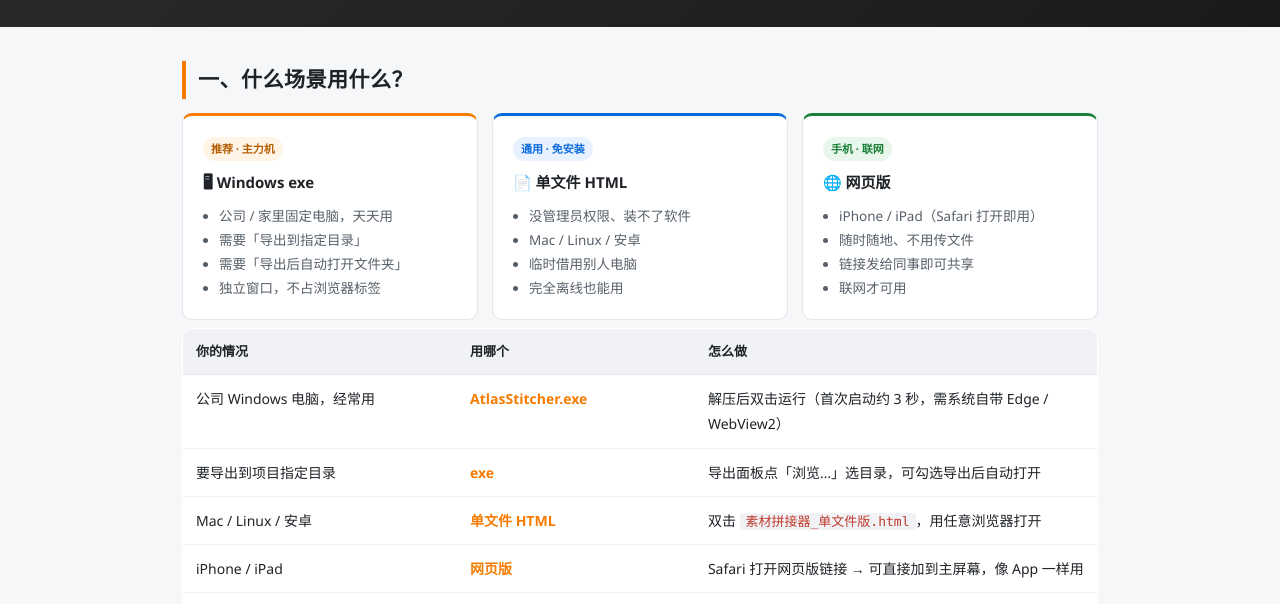
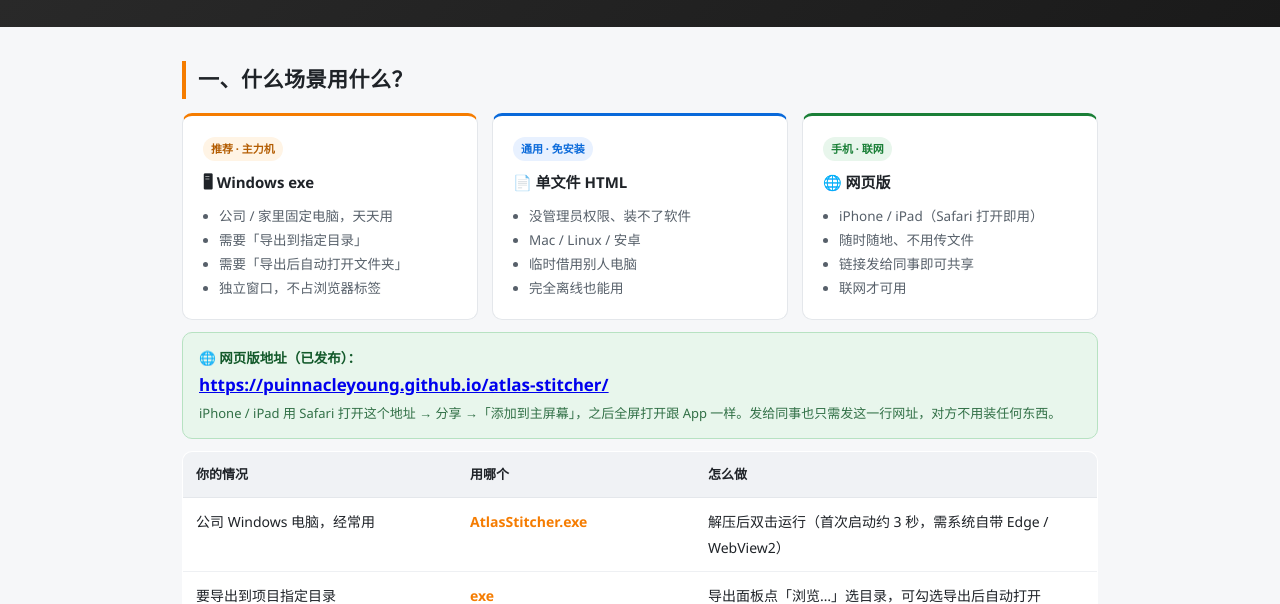
Before and after one commit to PuinnacleYoung/atlas-stitcher, a plain HTML site: page 使用教程.html in a window 1280 px wide. Shown: the part 172-776 px from the top of the page. Drawn offline with Linux system fonts and the light colour scheme.

Commit message:
发布素材拼接器 v1

```diff
--- a/使用教程.html
+++ b/使用教程.html
@@ -123,12 +123,18 @@
   </div>
 </div>
 
+<div class="ok">
+  <b>🌐 网页版地址（已发布）：</b><br>
+  <a href="https://puinnacleyoung.github.io/atlas-stitcher/" target="_blank" style="font-size:17px;font-weight:800;word-break:break-all">https://puinnacleyoung.github.io/atlas-stitcher/</a><br>
+  <span style="font-size:13px;opacity:.85">iPhone / iPad 用 Safari 打开这个地址 → 分享 →「添加到主屏幕」，之后全屏打开跟 App 一样。发给同事也只需发这一行网址，对方不用装任何东西。</span>
+</div>
+
 <table>
   <tr><th style="width:30%">你的情况</th><th style="width:26%">用哪个</th><th>怎么做</th></tr>
   <tr><td>公司 Windows 电脑，经常用</td><td><b>AtlasStitcher.exe</b></td><td>解压后双击运行（首次启动约 3 秒，需系统自带 Edge / WebView2）</td></tr>
   <tr><td>要导出到项目指定目录</td><td><b>exe</b></td><td>导出面板点「浏览…」选目录，可勾选导出后自动打开</td></tr>
   <tr><td>Mac / Linux / 安卓</td><td><b>单文件 HTML</b></td><td>双击 <code>素材拼接器_单文件版.html</code>，用任意浏览器打开</td></tr>
-  <tr><td>iPhone / iPad</td><td><b>网页版</b></td><td>Safari 打开网页版链接 → 可直接加到主屏幕，像 App 一样用</td></tr>
+  <tr><td>iPhone / iPad</td><td><b>网页版</b></td><td>Safari 打开 <code>puinnacleyoung.github.io/atlas-stitcher</code> → 加到主屏幕，像 App 一样用</td></tr>
   <tr><td>完全没网 / 内网隔离</td><td><b>单文件 HTML</b> 或 <b>exe</b></td><td>两者都纯本地运行，图片不会上传到任何服务器</td></tr>
   <tr><td>发给同事 / 分享</td><td><b>整个 zip</b> 或 <b>网页版链接</b></td><td>zip 内含全部版本；网页版只需发一个网址</td></tr>
 </table>
```
